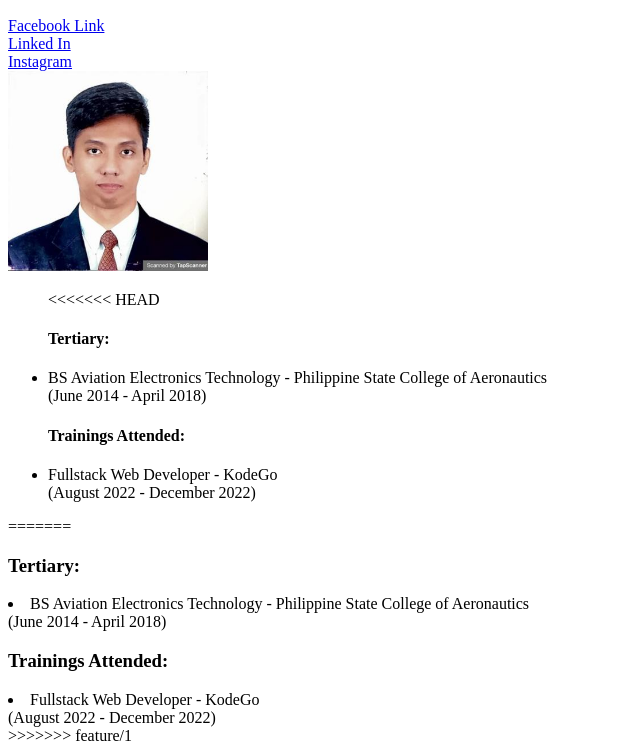
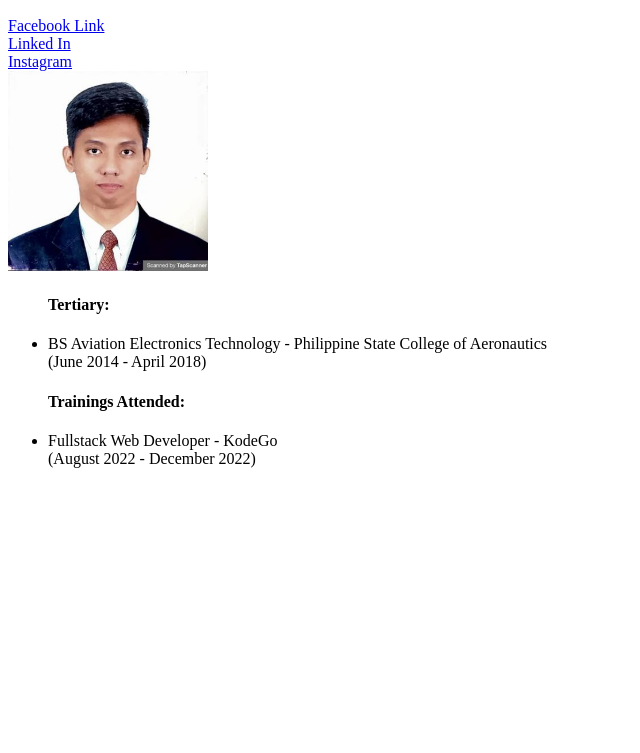
Before and after one commit to ka-roger/html-css, a plain HTML site: page exercise1.html in a window 1280 px wide. Shown: the part 110-863 px from the top of the page, without its empty margins (0-640 px from the left). After the commit the page ends 800 px from the top, so only its background shows below. Drawn offline with Linux system fonts and the light colour scheme; files whose address does not match are found by name.

Commit message:
Accepted changes

```diff
--- a/exercise1.html
+++ b/exercise1.html
@@ -18,7 +18,6 @@
 
             <img src="D:\Desktop\KODEGO\Assignment\image\1x1.png" height="200" width="200"> </img>
             <ul>
-<<<<<<< HEAD
                 <h4>Tertiary:</h4>
                 <li>BS Aviation Electronics Technology - Philippine State College of Aeronautics <br>(June 2014 - April 2018)</li>
                 <h4>Trainings Attended:</h4>
@@ -26,13 +25,4 @@
             </ul>
         </div>
     </body>
-=======
-                <h3>Tertiary:</h3>
-                <li>BS Aviation Electronics Technology - Philippine State College of Aeronautics <br>(June 2014 - April 2018)</li>
-                <h3>Trainings Attended:</h3>
-                <li>Fullstack Web Developer - KodeGo <br> (August 2022 - December 2022) </li>
-            </ul>
-        </div>
-</body>
->>>>>>> feature/1
 </html>
```
